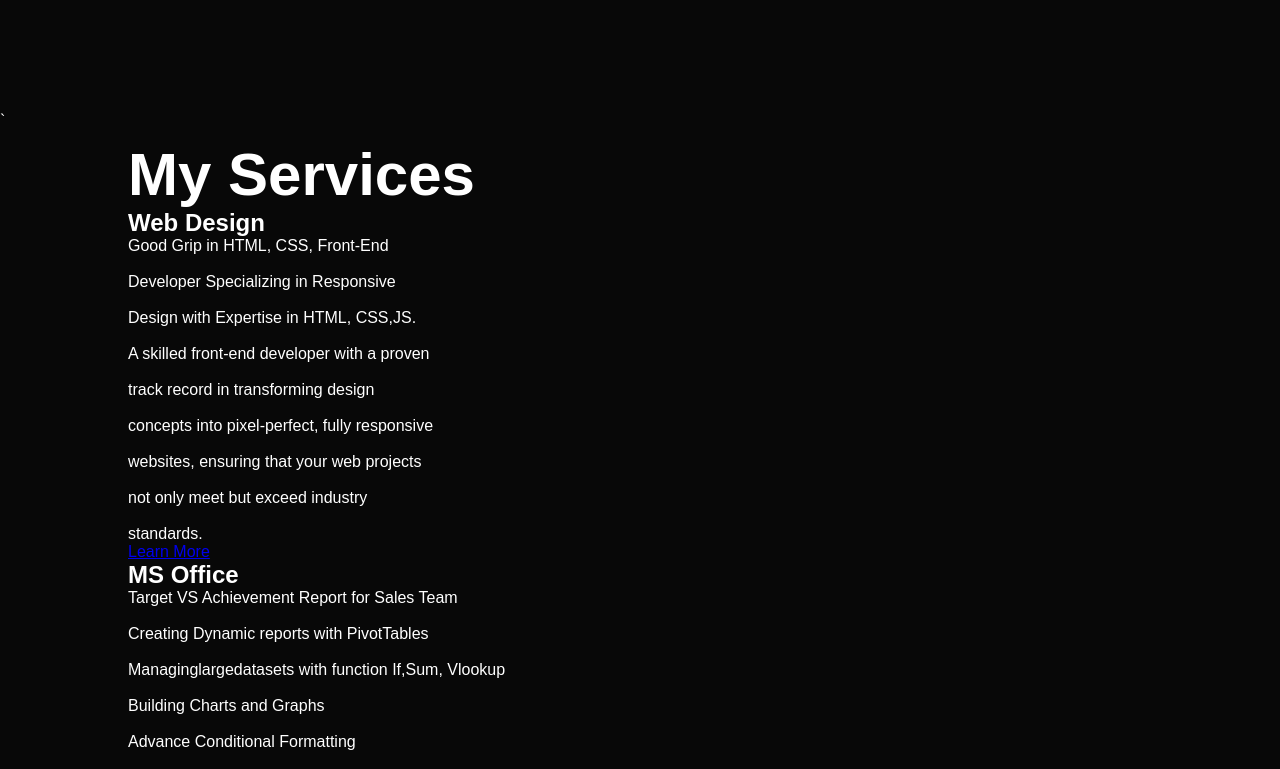
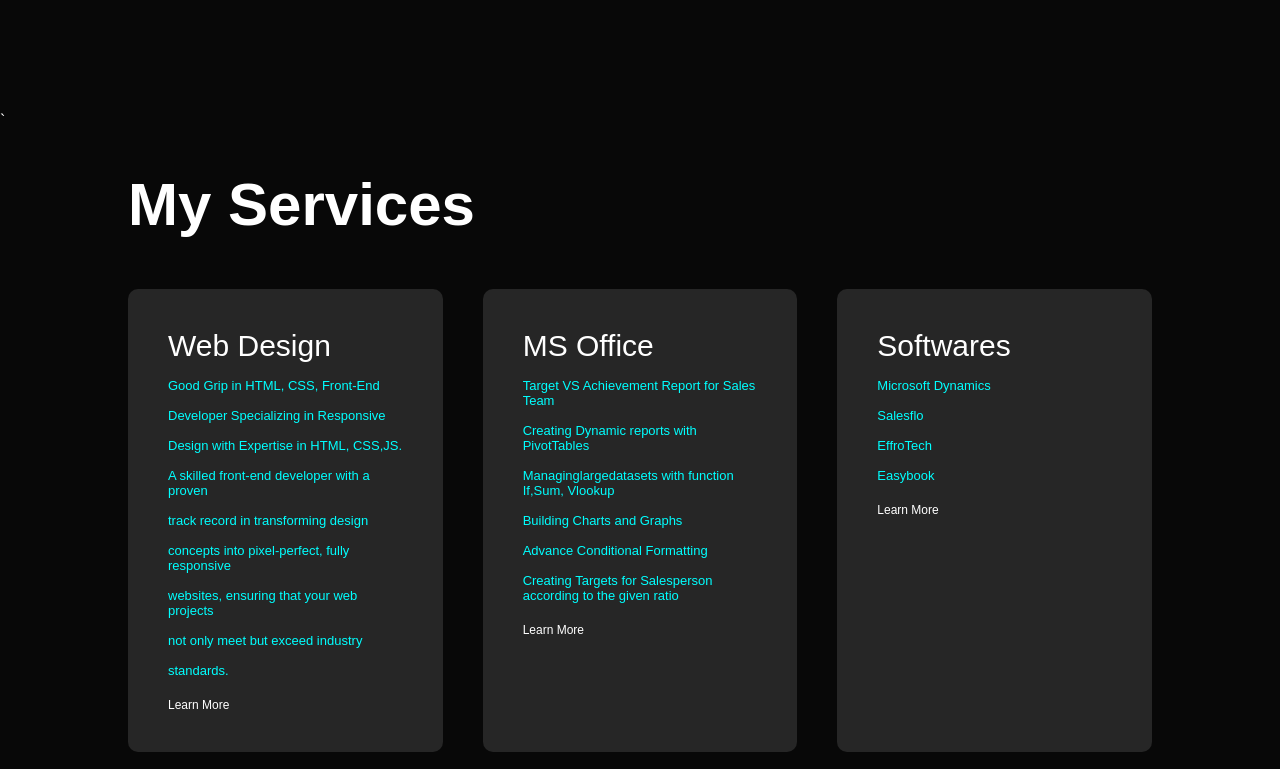
Before and after one commit to elitezain/Portfolio, a plain HTML site: page index.html in a window 1280 px wide. Shown: the part 1300-2069 px from the top of the page. Drawn offline with Linux system fonts and the light colour scheme.

Commit message:
style.css

```diff
--- a/style.css
+++ b/style.css
@@ -126,3 +126,49 @@ nav ul li a:hover::after{
 .tab-contents.active-tab{
     display: block;
 }
+/*----------------------services-------------------*/
+#services{
+    padding: 30px 0;
+}
+.services-list{
+    display:grid;
+    grid-template-columns: repeat(auto-fit,minmax(250px, 1fr));
+    grid-gap: 40px;
+    margin-top: 50px;
+}
+.services-list div{
+    background: #262626;
+    padding: 40px;
+    font-size: 13px;
+    font-weight: 300;
+    border-radius: 10px;
+    color:aqua;
+    transition: background 0.5s, transform 0.5s;
+}
+.services-list div h2{
+    font-size: 30px;
+    font-weight: 500;
+    margin-bottom: 15px;
+    color:#fff
+}
+.services-list div a{
+    text-decoration: none;
+    color: #fff;
+    font-size: 12px;
+    margin-top: 20px;
+    display:inline-block;
+}
+.services-list div:hover{
+    background: #ff004f;
+    transform: translateY(-10px);
+}
+/*----------------------Contact-------------------*/
+.contact-left{
+    flex-basis: 35%;
+}
+.contact-right{
+    flex-basis: 60%;
+}
+.contact-left p{
+    margin-top: 30px;
+}
```
